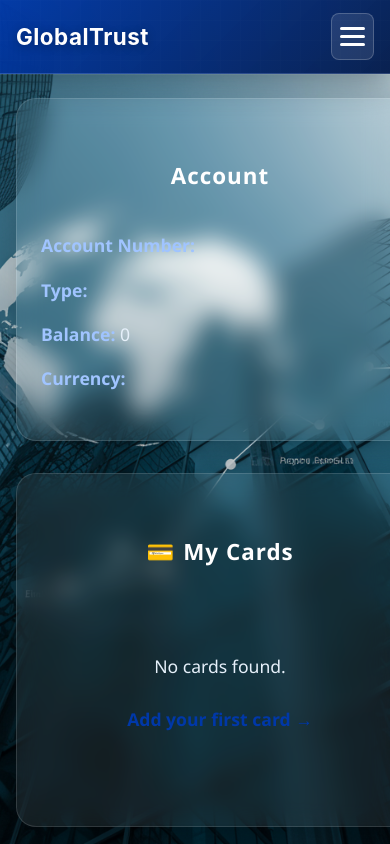
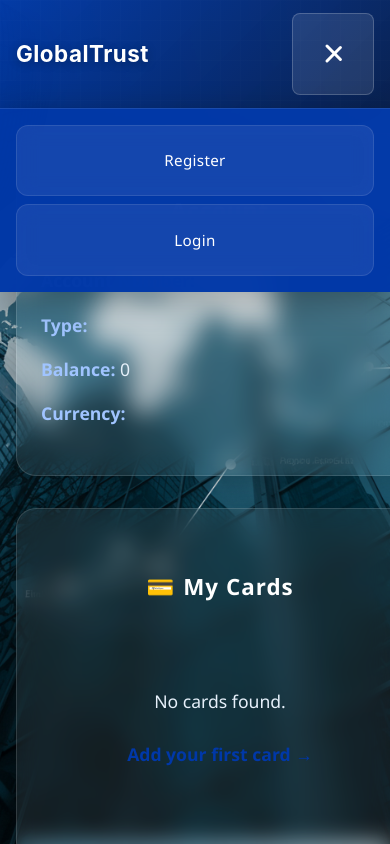
Before and after one commit to AgustinErimbaue/GlobalTrust-front, a React (Vite) app: page / in a window 390 px wide. Both pictures are taken after a click on the button 352 px from the left and 36 px from the top of the page. Shown: the top 844 px of the page. Built offline with nearby package versions, Linux system fonts and the light colour scheme.

Commit message:
feat: mejorar la lógica del menú móvil y agregar accesibilidad en el componente Header

```diff
--- a/src/components/Header/Header.css
+++ b/src/components/Header/Header.css
@@ -154,28 +154,50 @@
   background: rgba(255, 255, 255, 0.1);
   border: 1px solid rgba(255, 255, 255, 0.2);
   border-radius: 8px;
-  padding: 0.5rem;
+  padding: 1rem;
   cursor: pointer;
   transition: all 0.3s ease;
+  min-width: 48px;
+  min-height: 48px;
+  flex-direction: column;
+  align-items: center;
+  justify-content: center;
+  gap: 4px;
+  -webkit-tap-highlight-color: transparent;
+  touch-action: manipulation;
+  user-select: none;
+  position: relative;
+  z-index: 1001;
 }
 
-.header-mobile-toggle:hover {
+.header-mobile-toggle:hover,
+.header-mobile-toggle:active {
   background: rgba(255, 255, 255, 0.2);
   border-color: rgba(255, 255, 255, 0.3);
 }
 
 .header-mobile-toggle span {
   display: block;
-  width: 25px;
+  width: 22px;
   height: 3px;
   background: #ffffff;
-  margin: 5px 0;
   border-radius: 2px;
   transition: all 0.3s ease;
 }
 
+.header-mobile-toggle.active span:nth-child(1) {
+  transform: rotate(-45deg) translate(-5px, 6px);
+}
+
+.header-mobile-toggle.active span:nth-child(2) {
+  opacity: 0;
+}
+
+.header-mobile-toggle.active span:nth-child(3) {
+  transform: rotate(45deg) translate(-5px, -6px);
+}
+
 .header-mobile-menu {
-  display: none;
   position: absolute;
   top: 100%;
   left: 0;
@@ -185,23 +207,38 @@
   border-top: 1px solid rgba(255, 255, 255, 0.1);
   box-shadow: 0 8px 32px rgba(0, 0, 0, 0.3);
   z-index: 999;
+  transform: translateY(-10px);
+  opacity: 0;
+  visibility: hidden;
+  transition: all 0.3s ease;
+  max-height: 0;
+  overflow: hidden;
 }
 
 .header-mobile-menu.active {
-  display: block;
+  transform: translateY(0);
+  opacity: 1;
+  visibility: visible;
+  max-height: 500px;
 }
 
 .header-mobile-links {
   display: flex;
   flex-direction: column;
   padding: 1.5rem;
-  gap: 1rem;
+  gap: 0.5rem;
 }
 
 .header-mobile-links .header-link {
   text-align: center;
   padding: 1rem;
   margin: 0;
+  min-height: 44px;
+  display: flex;
+  align-items: center;
+  justify-content: center;
+  -webkit-tap-highlight-color: transparent;
+  touch-action: manipulation;
 }
 
 @media (max-width: 1024px) {
@@ -237,7 +274,7 @@
   }
 
   .header-mobile-toggle {
-    display: block;
+    display: flex;
   }
 
   .header-user-info {
--- a/src/components/Header/Header.jsx
+++ b/src/components/Header/Header.jsx
@@ -1,10 +1,56 @@
 import { Link } from "react-router-dom";
 import { useSelector } from "react-redux";
+import { useState, useEffect } from "react";
 import "./Header.css";
 import Logout from "../Logout/Logout";
 
 const Header = () => {
   const user = useSelector((state) => state.auth.user);
+  const [mobileMenuOpen, setMobileMenuOpen] = useState(false);
+
+  const toggleMobileMenu = () => {
+    setMobileMenuOpen(!mobileMenuOpen);
+  };
+
+  const closeMobileMenu = () => {
+    setMobileMenuOpen(false);
+  };
+
+  // Cerrar menú al hacer clic fuera
+  useEffect(() => {
+    const handleClickOutside = (event) => {
+      if (mobileMenuOpen &&
+          !event.target.closest('.header-mobile-menu') &&
+          !event.target.closest('.header-mobile-toggle')) {
+        setMobileMenuOpen(false);
+      }
+    };
+
+    document.addEventListener('click', handleClickOutside);
+    return () => document.removeEventListener('click', handleClickOutside);
+  }, [mobileMenuOpen]);
+
+  // Cerrar menú al redimensionar ventana y controlar scroll del body
+  useEffect(() => {
+    const handleResize = () => {
+      if (window.innerWidth > 768) {
+        setMobileMenuOpen(false);
+      }
+    };
+
+    // Prevenir scroll cuando el menú está abierto
+    if (mobileMenuOpen) {
+      document.body.style.overflow = 'hidden';
+    } else {
+      document.body.style.overflow = 'unset';
+    }
+
+    window.addEventListener('resize', handleResize);
+    return () => {
+      window.removeEventListener('resize', handleResize);
+      document.body.style.overflow = 'unset'; // Limpiar al desmontar
+    };
+  }, [mobileMenuOpen]);
 
   return (
     <div className="header-container">
@@ -54,36 +100,51 @@ const Header = () => {
           )}
         </div>
 
-        <div className="header-mobile-toggle">
+        <div
+          className={`header-mobile-toggle ${mobileMenuOpen ? 'active' : ''}`}
+          onClick={toggleMobileMenu}
+          onKeyDown={(e) => {
+            if (e.key === 'Enter' || e.key === ' ') {
+              e.preventDefault();
+              toggleMobileMenu();
+            }
+          }}
+          role="button"
+          tabIndex={0}
+          aria-label="Toggle mobile menu"
+          aria-expanded={mobileMenuOpen}
+        >
           <span></span>
           <span></span>
           <span></span>
         </div>
       </nav>
 
-      <div className="header-mobile-menu">
+      <div className={`header-mobile-menu ${mobileMenuOpen ? 'active' : ''}`}>
         <div className="header-mobile-links">
           {!user ? (
             <>
-              <Link to="/register" className="header-link">
+              <Link to="/register" className="header-link" onClick={closeMobileMenu}>
                 Register
               </Link>
-              <Link to="/login" className="header-link">
+              <Link to="/login" className="header-link" onClick={closeMobileMenu}>
                 Login
               </Link>
             </>
           ) : (
             <>
-              <Link to="/card" className="header-link">
+              <Link to="/card" className="header-link" onClick={closeMobileMenu}>
                 Card
               </Link>
-              <Link to="/loan" className="header-link">
+              <Link to="/loan" className="header-link" onClick={closeMobileMenu}>
                 Loan
               </Link>
-              <Link to="/profile" className="header-link">
+              <Link to="/profile" className="header-link" onClick={closeMobileMenu}>
                 Profile
               </Link>
-              <Logout/>
+              <div onClick={closeMobileMenu}>
+                <Logout/>
+              </div>
             </>
           )}
         </div>
```
